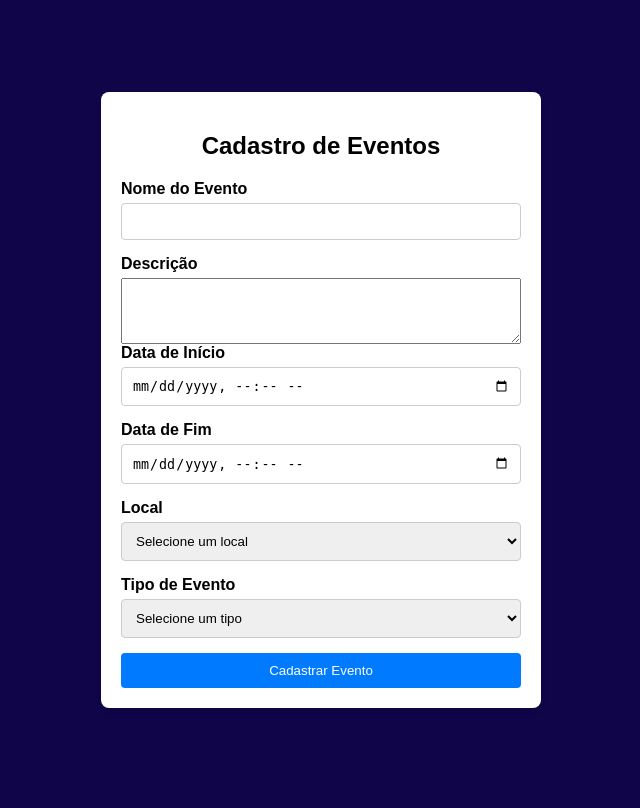
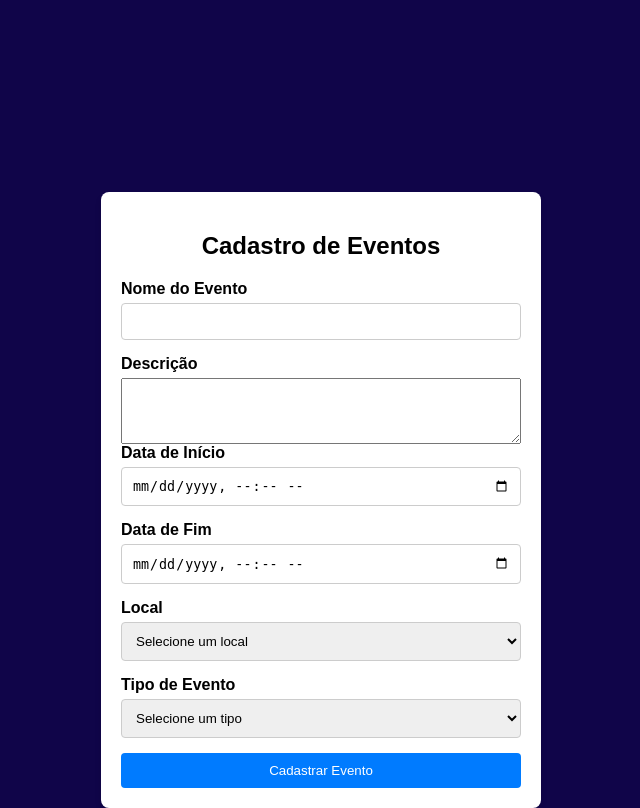
Before and after one commit to GuilhermeRochaR/Banco, a Python web app: template app/templates/Eventos.html in a window 1280 px wide. Shown: the whole page, without its empty margins (319-959 px from the left). Before the commit the page ends 708 px from the top, so only its background shows below. Run offline with Jinja, Linux system fonts and the light colour scheme; the template is opened without the code that fills it, so the values that code supplies are empty.

Commit message:
atualização css

```diff
--- a/app/static/styles/cadastro.css
+++ b/app/static/styles/cadastro.css
@@ -14,6 +14,7 @@ body {
   border-radius: 8px;
   box-shadow: 0 4px 6px rgba(0, 0, 0, 0.1);
   width: 350px;
+  margin-top: 200px;
 }
 .container h2 {
   text-align: center;
--- a/app/static/styles/eventos.css
+++ b/app/static/styles/eventos.css
@@ -13,6 +13,7 @@ body {
   border-radius: 8px;
   box-shadow: 0 4px 6px rgba(0, 0, 0, 0.1);
   width: 400px;
+  margin-top: 200px;
 }
 .container h2 {
   text-align: center;
--- a/app/static/styles/login.css
+++ b/app/static/styles/login.css
@@ -14,6 +14,7 @@ body {
   border-radius: 8px;
   box-shadow: 0 4px 6px rgba(0, 0, 0, 0.1);
   width: 350px;
+  margin-top: 200px;
 }
 .container h2 {
   text-align: center;
--- a/app/static/styles/ministerio.css
+++ b/app/static/styles/ministerio.css
@@ -14,6 +14,7 @@ body {
   border-radius: 8px;
   box-shadow: 0 4px 6px rgba(0, 0, 0, 0.1);
   width: 400px;
+  margin-top: 200px;
 }
 .container h2 {
   text-align: center;
--- a/app/static/styles/reunioes.css
+++ b/app/static/styles/reunioes.css
@@ -13,6 +13,7 @@ body {
   border-radius: 8px;
   box-shadow: 0 4px 6px rgba(0, 0, 0, 0.1);
   width: 450px;
+  margin-top: 200px;
 }
 .container h2 {
   text-align: center;
```
